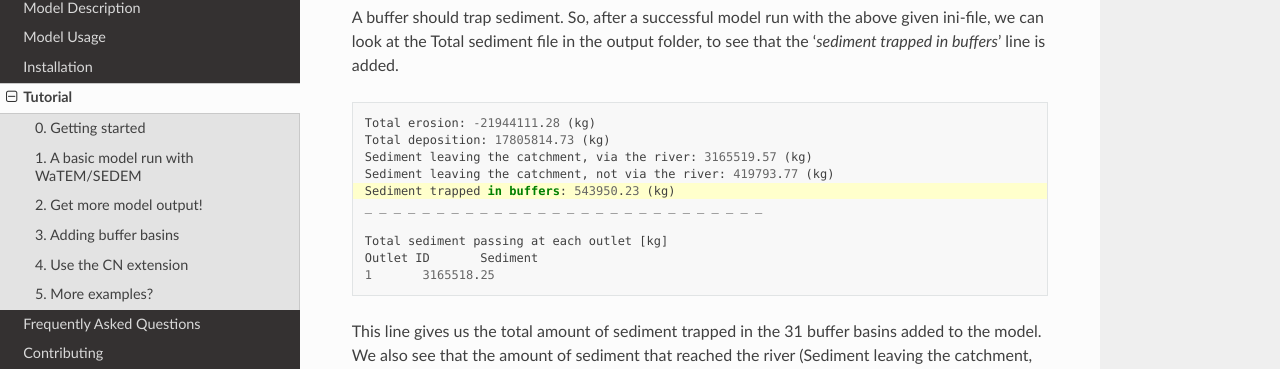
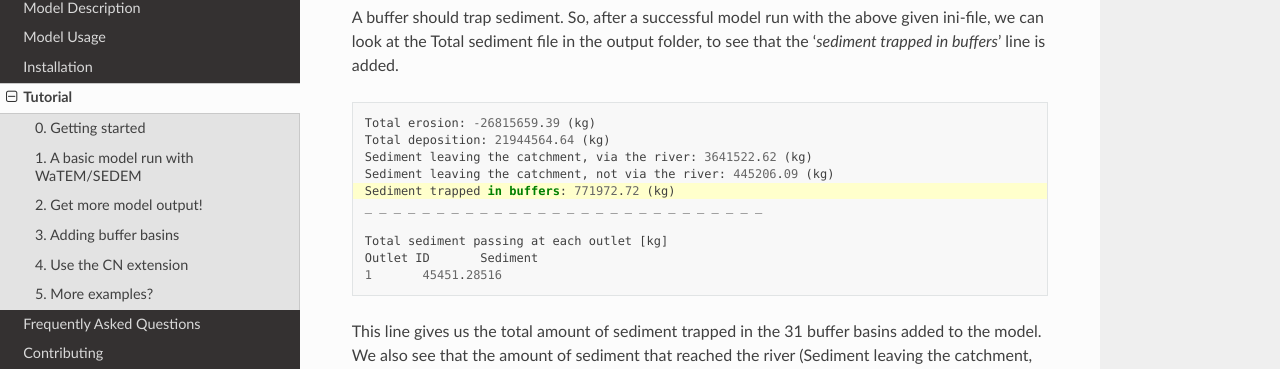
Before and after one commit to watem-sedem/watem-sedem, a Sphinx documentation site: the page built from docs/tutorial.rst, in a window 1280 px wide and 900 px high, scrolled down 4306 px. Shown: the part 144-513 px from the top of the window. Built offline with Sphinx 7.4.7 and the Read the Docs theme 2.0.0, drawn with Linux system fonts in a browser that asks for light colours.

Commit message:
Fix tutorial 3

```diff
--- a/docs/tutorial.rst
+++ b/docs/tutorial.rst
@@ -177,7 +177,7 @@
 
 .. literalinclude:: tutorials/tutorial_3a.ini
     :language: ini
-    :emphasize-lines: 11,29-33
+    :emphasize-lines: 12,27-31
 
 If we run the model with this configuration (tutorial_3a.ini) we get::
 
--- a/docs/tutorials/Total sediment 3b.txt
+++ b/docs/tutorials/Total sediment 3b.txt
@@ -1,10 +1,10 @@
-Total erosion: -21944111.28 (kg)
-Total deposition: 17805814.73 (kg)
-Sediment leaving the catchment, via the river: 3165519.57 (kg)
-Sediment leaving the catchment, not via the river: 419793.77 (kg)
-Sediment trapped in buffers: 543950.23 (kg)
+Total erosion: -26815659.39 (kg)
+Total deposition: 21944564.64 (kg)
+Sediment leaving the catchment, via the river: 3641522.62 (kg)
+Sediment leaving the catchment, not via the river: 445206.09 (kg)
+Sediment trapped in buffers: 771972.72 (kg)
 _ _ _ _ _ _ _ _ _ _ _ _ _ _ _ _ _ _ _ _ _ _ _ _ _ _ _ _
 
 Total sediment passing at each outlet [kg]
 Outlet ID	Sediment
-1	3165518.25
+1	45451.28516
```
Also changed, not shown: 1 other file.
